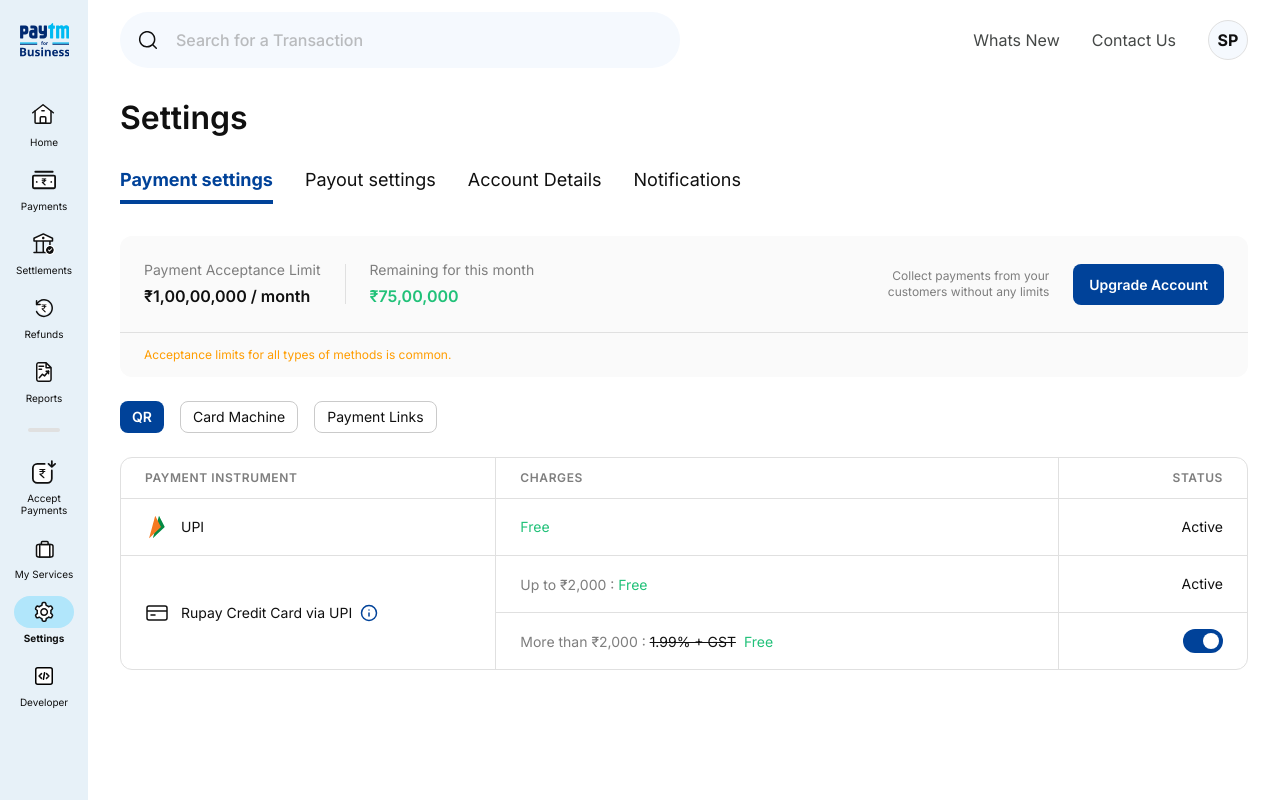
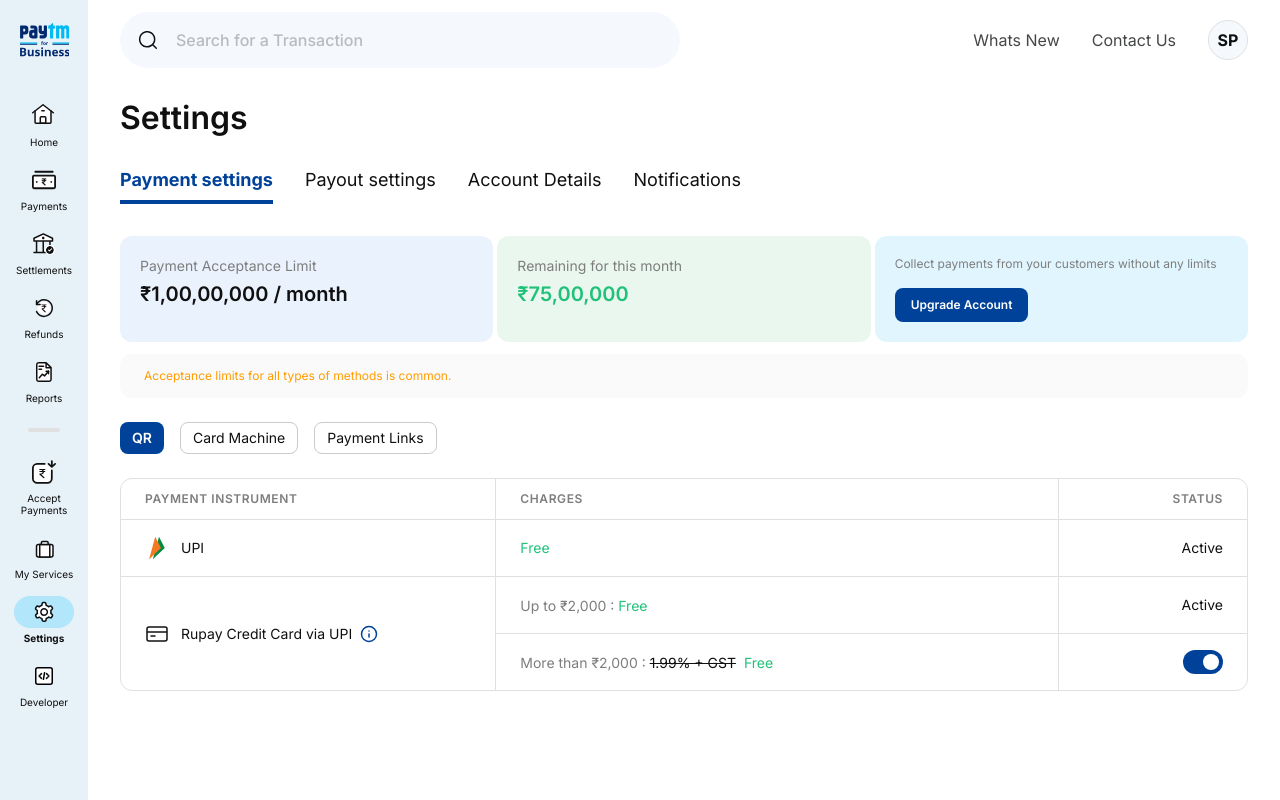
Before and after one commit to siddharthpriya-maker/UMP-India, a React (Vite) app: page /settings in a window 1280 px wide. Built offline with nearby package versions, Linux system fonts and the light colour scheme.

Commit message:
payment setting changed

```diff
--- a/src/app/components/SettingsPage.tsx
+++ b/src/app/components/SettingsPage.tsx
@@ -205,47 +205,44 @@
 
   return (
     <div className="flex flex-col gap-6">
-      {/* Payment Acceptance Limit Card */}
-      <div className="rounded-[12px] overflow-hidden">
-        <div className="bg-[#fafafa] p-6 flex items-center justify-between">
-          <div className="flex items-center gap-6">
-            {/* Limit */}
-            <div className="flex flex-col gap-1">
-              <p className="text-[14px] text-[#7e7e7e] leading-[20px]">
+      {/* Payment settings summary — UMP summary strip (see cards.mdc, PaymentsPage) */}
+      <div className="flex flex-col gap-3">
+        <div className="flex flex-col gap-1 md:flex-row md:items-stretch">
+          {/* Payment Acceptance Limit */}
+          <div className="bg-[#eaf2fd] rounded-[12px] p-5 flex flex-col flex-1 min-w-0">
+            <span className="text-[14px] text-[#7e7e7e] leading-[20px]">
               Payment Acceptance Limit
-              </p>
-              <p className="text-[16px] font-semibold text-[#101010] leading-[24px]">
+            </span>
+            <span className="text-[20px] font-semibold text-[#101010] leading-[28px] mt-1">
               ₹1,00,00,000 / month
-              </p>
+            </span>
           </div>
 
-            {/* Vertical Separator */}
-            <div className="w-px h-[40px] bg-[#e0e0e0]" />
-
-            {/* Remaining */}
-            <div className="flex flex-col gap-1">
-              <p className="text-[14px] text-[#7e7e7e] leading-[20px]">
+          {/* Remaining for this month */}
+          <div className="bg-[rgba(39,174,95,0.1)] rounded-[12px] p-5 flex flex-col flex-1 min-w-0">
+            <span className="text-[14px] text-[#7e7e7e] leading-[20px]">
               Remaining for this month
-              </p>
-              <p className="text-[16px] font-semibold text-[#21c179] leading-[24px]">
+            </span>
+            <span className="text-[20px] font-semibold text-[#21c179] leading-[28px] mt-1">
               ₹75,00,000
-              </p>
-            </div>
+            </span>
           </div>
 
-          <div className="flex items-center gap-6">
-            <p className="text-[12px] text-[#7e7e7e] leading-[16px] text-right max-w-[200px]">
+          {/* CTA — matches “Available for Settlement” card pattern */}
+          <div className="bg-[#e0f5fd] rounded-[12px] p-5 flex flex-col flex-1 min-w-[240px] justify-between gap-4">
+            <p className="text-[12px] text-[#7e7e7e] leading-[16px]">
               Collect payments from your customers without any limits
             </p>
-            <button className="bg-[#004299] hover:bg-[#009de5] text-white text-[14px] font-semibold px-4 py-2.5 rounded-[8px] whitespace-nowrap transition-colors">
+            <button
+              type="button"
+              className="bg-[#004299] text-white text-[12px] font-semibold px-4 py-2 min-w-[120px] rounded-[8px] hover:bg-[#009de5] transition-colors w-fit"
+            >
               Upgrade Account
             </button>
           </div>
         </div>
 
-        <div className="h-px bg-[#e0e0e0]" />
-
-        <div className="bg-[#fafafa] px-6 py-3">
+        <div className="bg-[#fafafa] rounded-[12px] px-6 py-3">
           <p className="text-[12px] text-[#ff9d00] leading-[20px]">
             Acceptance limits for all types of methods is common.
           </p>
```
Also changed, not shown: 1 other file (tests, documents, lock files or other folders). Lines whose indentation alone changed are shown as unchanged.
